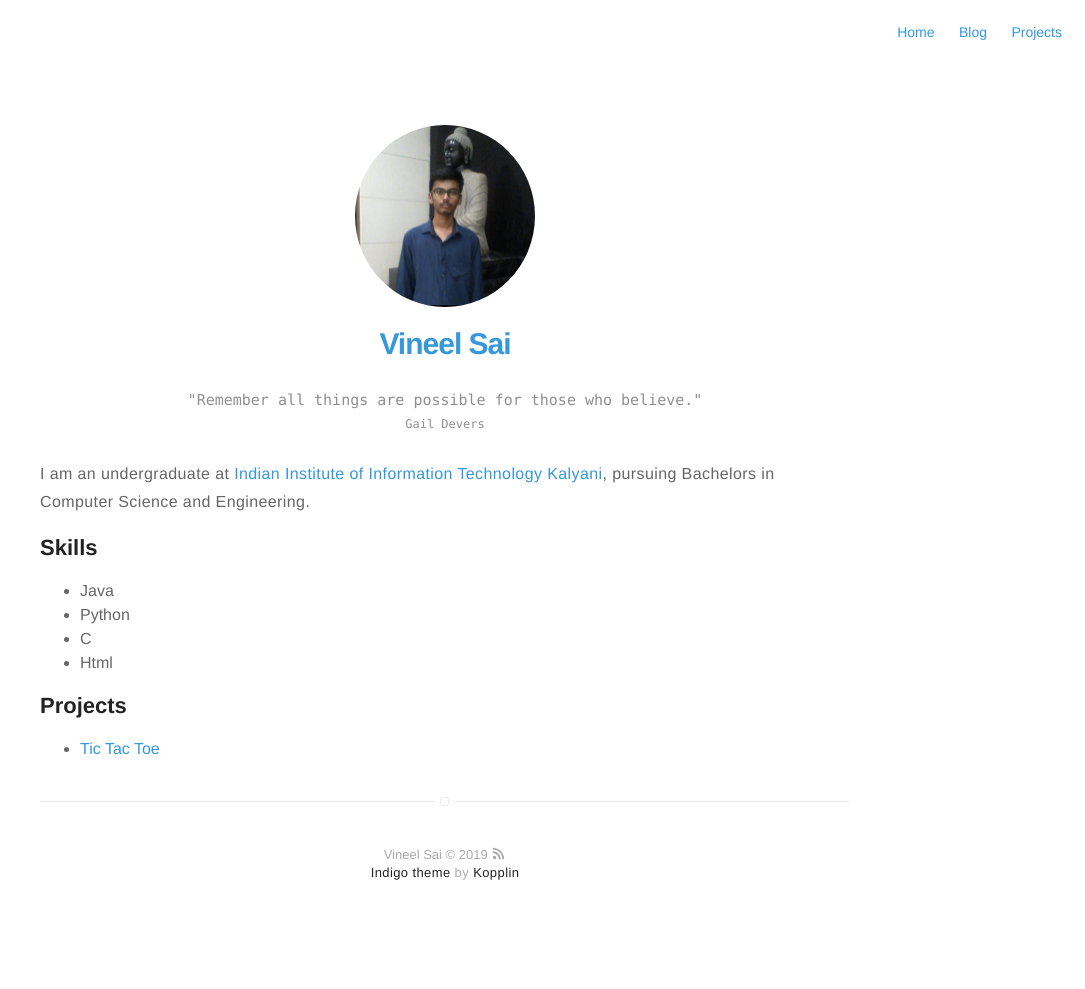
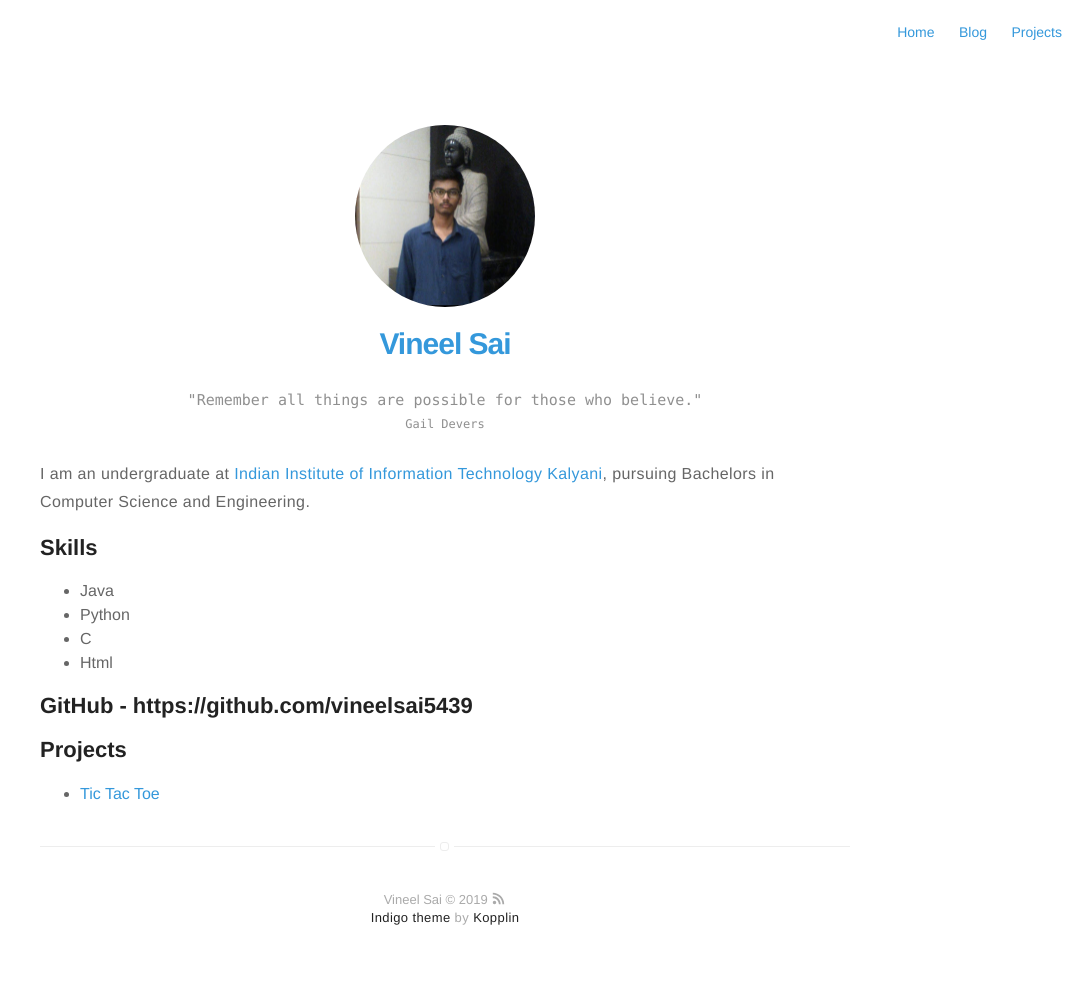
Before and after one commit to VSArchive/Portfolio-Archive-1, a Jekyll site: the page built from about.md, in a window 1280 px wide. Shown: the whole page, without its empty margins (195-1280 px from the left). Built offline with Jekyll 4.4.1, drawn with Linux system fonts in a browser that asks for light colours; before the commit the page ends 945 px from its top, so only the background shows below that.

Commit message:
Update about.md

```diff
--- a/about.md
+++ b/about.md
@@ -22,6 +22,8 @@ layout: page
 
 </ul>
 
+<h2>GitHub - https://github.com/vineelsai5439 </h2>
+
 <h2>Projects</h2>
 
 <ul>
```
